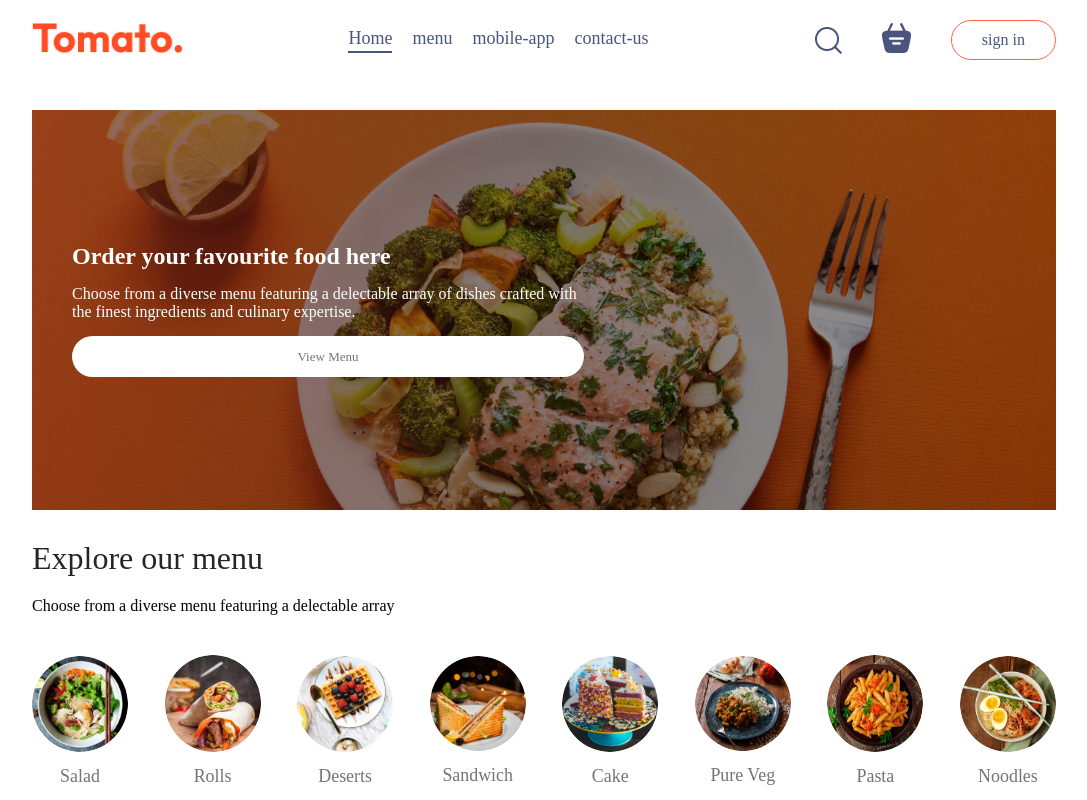
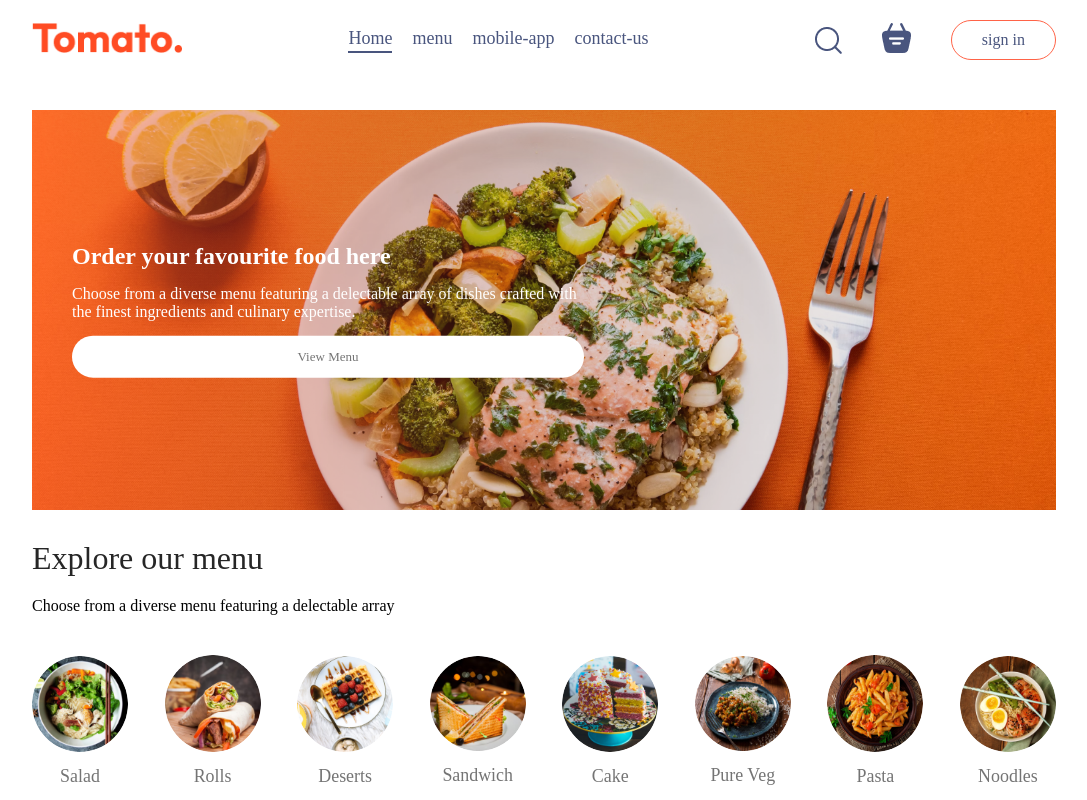
Before and after one commit to abhissshk/food-delivery-mern, a React (Vite) app in the folder Fronted/: page / in a window 1280 px wide. Shown: the top 800 px of the page, without its empty margins (96-1183 px from the left). Built offline with nearby package versions, Linux system fonts and the light colour scheme; no server answers.

Commit message:
fix header image not showing

```diff
--- a/Fronted/src/component/Header/Header.css
+++ b/Fronted/src/component/Header/Header.css
@@ -4,22 +4,13 @@
     background-size: cover;
     background-position: center;
     position: relative;
-
-    display: flex;
-    align-items: center;
-}
-
-.header::before{
-    content: "";
-    position: absolute;
-    inset: 0;
-    background: rgba(0,0,0,0.4);
 }
 
 .header-contents{
-    position: relative;
-    z-index: 2;
+    position: absolute;
+    top: 50%;              /* ✅ center vertically */
     left: 40px;
+    transform: translateY(-50%);  /* ✅ perfect center */
 
     display: flex;
     flex-direction: column;
```
